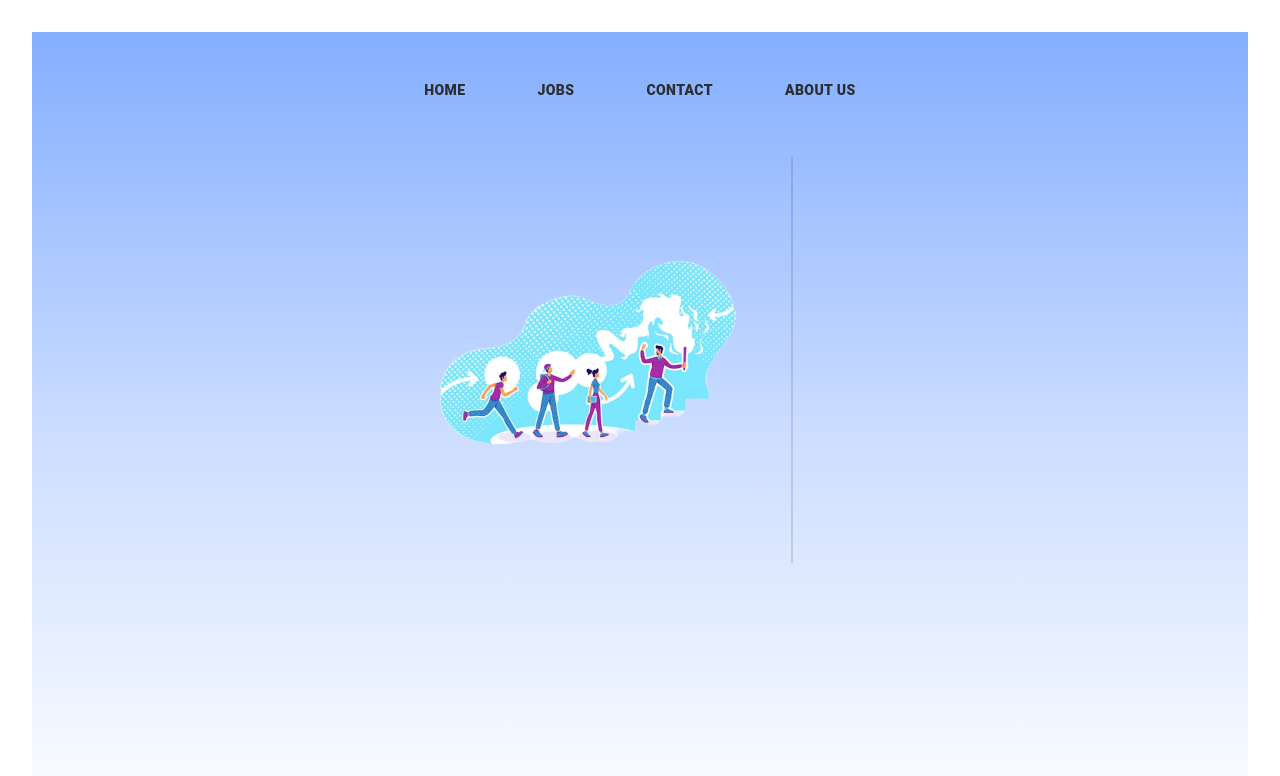
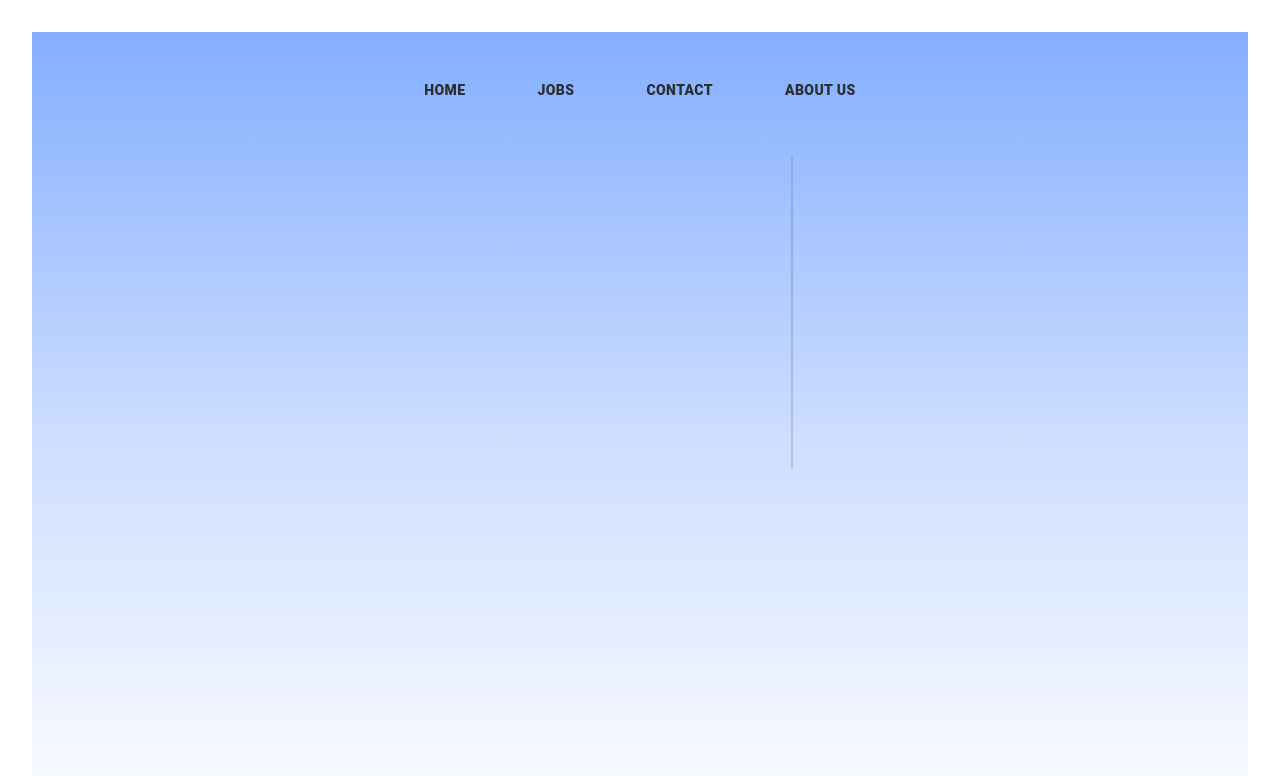
Before and after one commit to Abhay2342/innovateX_Hackathon, a React (Vite) app in the folder client/: page /jobs in a window 1280 px wide. Shown: the top 776 px of the page. Built offline with nearby package versions, Linux system fonts and the light colour scheme.

Commit message:
structure update

```diff
--- a/client/src/pages/jobs/JobsPage.jsx
+++ b/client/src/pages/jobs/JobsPage.jsx
@@ -97,15 +97,7 @@ const JobsPage = () => {
       alignItems="center"
       style={{ height: "80vh" }}
     >
-      {/* Left Side with Image */}
-      <Grid item xs={3}>
-        <img
-          src={img} // replace with the path to your image
-          alt="Login Page Image"
-          style={{ width: "100%", height: "100%", objectFit: "cover" }}
-        />
-      </Grid>
-      {/* Right Side with Login Form */}
+      <Grid item xs={3}></Grid>
       <Divider
         orientation="vertical"
         sx={{ marginX: "50px", borderRightWidth: 2 }}
@@ -115,10 +107,14 @@ const JobsPage = () => {
 
       <Grid
         item
+        container
         xs={9}
         sx={{ justifyContent: "center" }}
         justifyContent="center"
-      ></Grid>
+      >
+        <Grid item xs={6}></Grid>
+        <Grid item xs={6}></Grid>
+      </Grid>
     </Grid>
   );
 };
```
